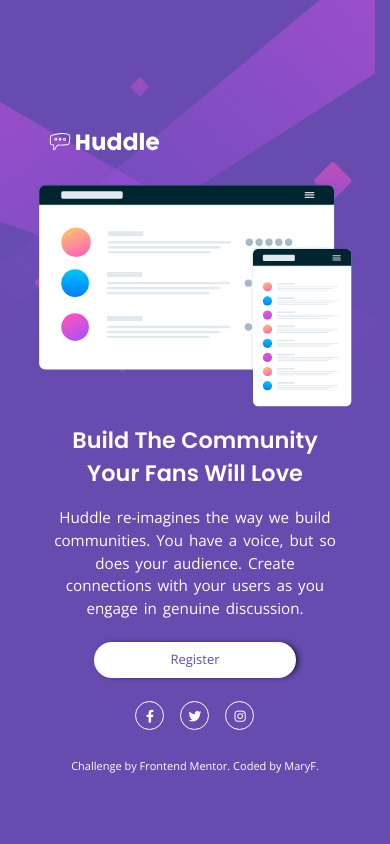
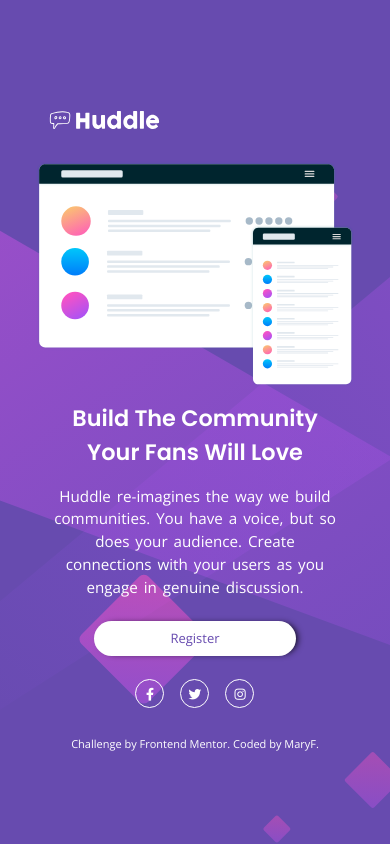
Before and after one commit to Janselin/huddle-landing-page, a plain HTML site: page index.html in a window 390 px wide. Drawn offline with nearby package versions, Linux system fonts and the light colour scheme.

Commit message:
Update style.css

```diff
--- a/style.css
+++ b/style.css
@@ -140,13 +140,13 @@ color: hsl(300, 69%, 71%);
 @media screen and (max-width:480px) {
 
     body{
-        background-image: url(./images/bg-mobile.svg);
-        background-repeat: no-repeat;
+        background: url(./images/bg-mobile.svg) no-repeat ;
+        background-size: cover;
     }
 
     .header {
         width: 100%;
-        padding: 57px 0 26px 34px;
+        padding: 14px 0 26px 34px;
     }
 
     .header__logo {
@@ -288,7 +288,8 @@ width: inherit;
 @media screen and (min-width: 769px) and (max-width: 1024px) {
 
     .container {
-        background-size: 100%;
+        background-size: cover;
+
         height: 100vh;
     }
       .card__title {
```
